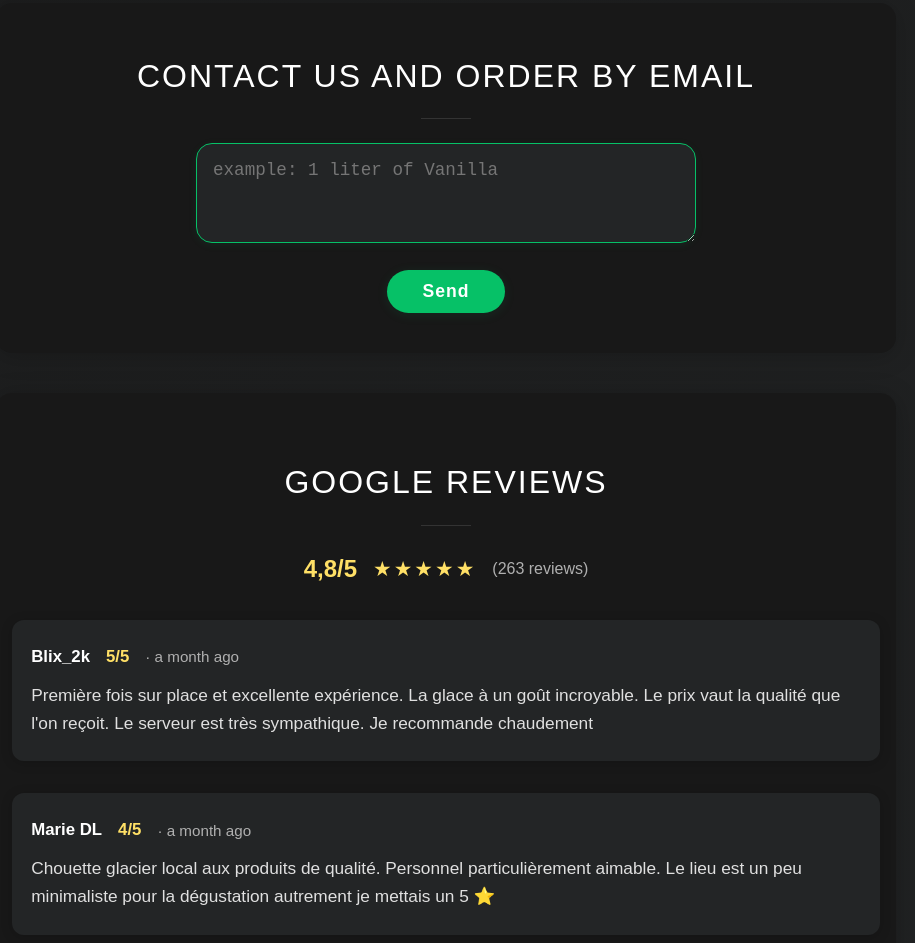
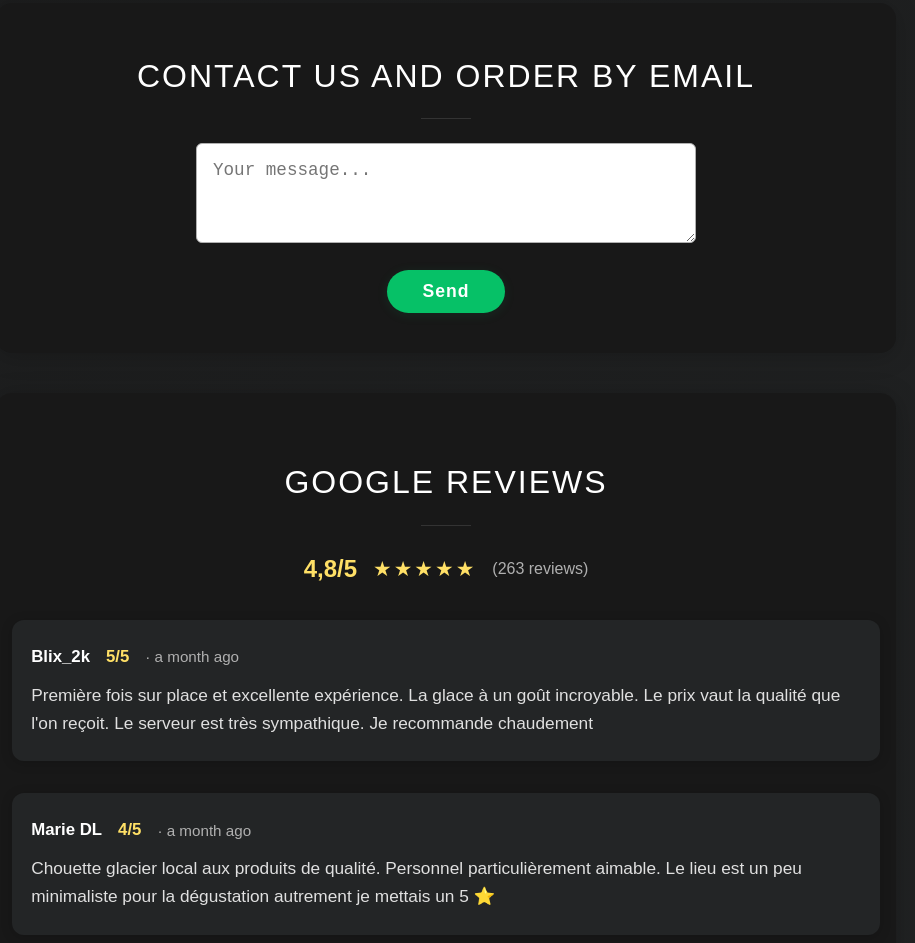
Before and after one commit to abacq/gel-art, a plain HTML site: page index.html in a window 1280 px wide. Shown: the part 1638-2581 px from the top of the page, without its empty margins (194-1109 px from the left). Drawn offline with Linux system fonts and the light colour scheme.

Commit message:
Add files via upload

```diff
--- a/index.html
+++ b/index.html
@@ -76,7 +76,7 @@
         <section class="contact-email-section">
             <h2>Contact us and order by email</h2>
             <form id="emailForm">
-                <textarea id="emailMessage" class="email-textarea" placeholder="example: 1 liter of Vanilla" required></textarea>
+                <textarea id="emailMessage" class="email-textarea" placeholder="Your message..." required></textarea>
                 <button type="submit" class="email-send-btn">Send</button>
             </form>
         </section>
--- a/styles.css
+++ b/styles.css
@@ -506,21 +506,21 @@ footer {
     width: 100%;
     min-height: 100px;
     max-width: 500px;
-    background: #232526;
-    color: #e0e0e0;
-    border: 1.5px solid #06c167;
-    border-radius: 16px;
+    background: #fff;
+    color: #232526;
+    border: 1px solid #b0b0b0;
+    border-radius: 6px;
     padding: 1rem;
     font-size: 1.1rem;
     margin-bottom: 1.2rem;
     resize: vertical;
-    box-shadow: 0 2px 8px rgba(6,193,103,0.08);
+    box-shadow: none;
     transition: border 0.2s;
 }
 
 .email-textarea:focus {
     outline: none;
-    border: 1.5px solid #fff;
+    border: 1px solid #06c167;
 }
 
 .email-send-btn {
```
